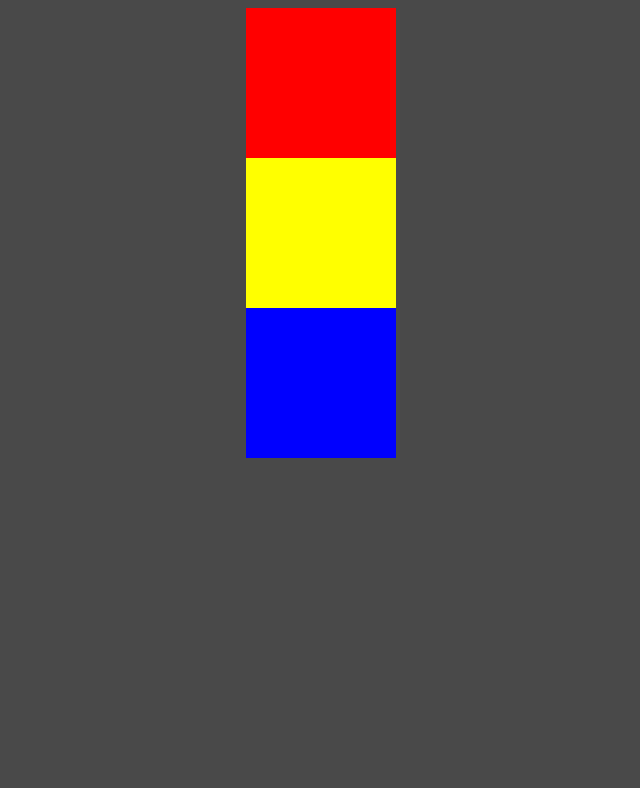
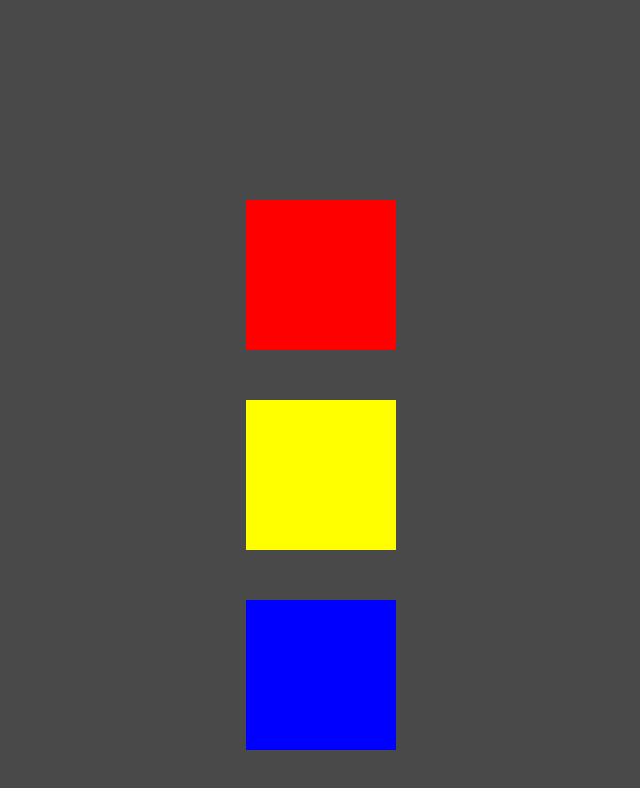
Before and after one commit to pierremotta/React, a plain HTML site: page index.html in a window 1280 px wide. Shown: the whole page, without its empty margins (319-959 px from the left). Drawn offline with Linux system fonts and the light colour scheme.

Commit message:
Quinto commit

```diff
--- a/index.html
+++ b/index.html
@@ -9,14 +9,14 @@
         width:150px;
         height:150px;
         background-color:red;
-        margin: 0 auto 0 auto;
+        margin: 200px auto 0 auto;
     }
 
     #quad2 {
         width:150px;
         height:150px;
         background-color:yellow;
-        margin: 0 auto 0 auto;
+        margin: 50px auto 0 auto;
 
     }
 
@@ -24,7 +24,7 @@
         width:150px;
         height:150px;
         background-color:blue;
-        margin: 0 auto 0 auto;
+        margin: 50px auto 0 auto;
     }
 
 </style>
```
